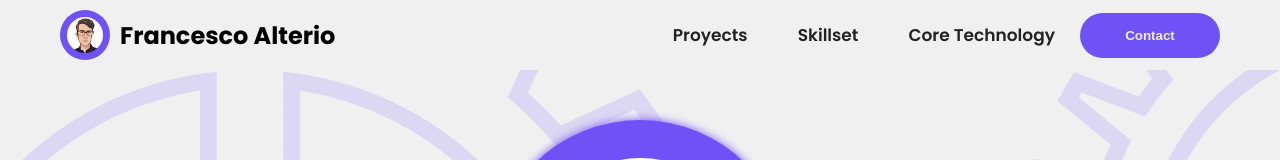
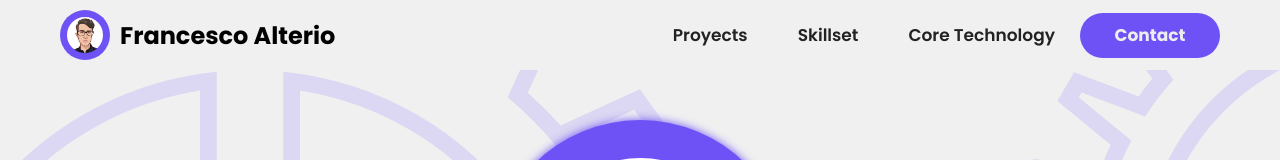
Before and after one commit to francescoalterio/portfolio-nextjs, a Next.js app: page / in a window 1280 px wide. Shown: the top 160 px of the page. Built offline with nearby package versions, Linux system fonts and the light colour scheme.

Commit message:
new font

```diff
--- a/components/Nav.js
+++ b/components/Nav.js
@@ -145,6 +145,7 @@ const Nav = () => {
           flex: 0 0 auto;
           cursor: pointer;
           border: none;
+          font-size: 17px;
         }
 
         .mobile-menu {
--- a/styles/globals.css
+++ b/styles/globals.css
@@ -6,6 +6,6 @@
     box-sizing: border-box;
 }
 
-body,input, textarea {
+* {
     font-family: 'Poppins', sans-serif;
 }
```
